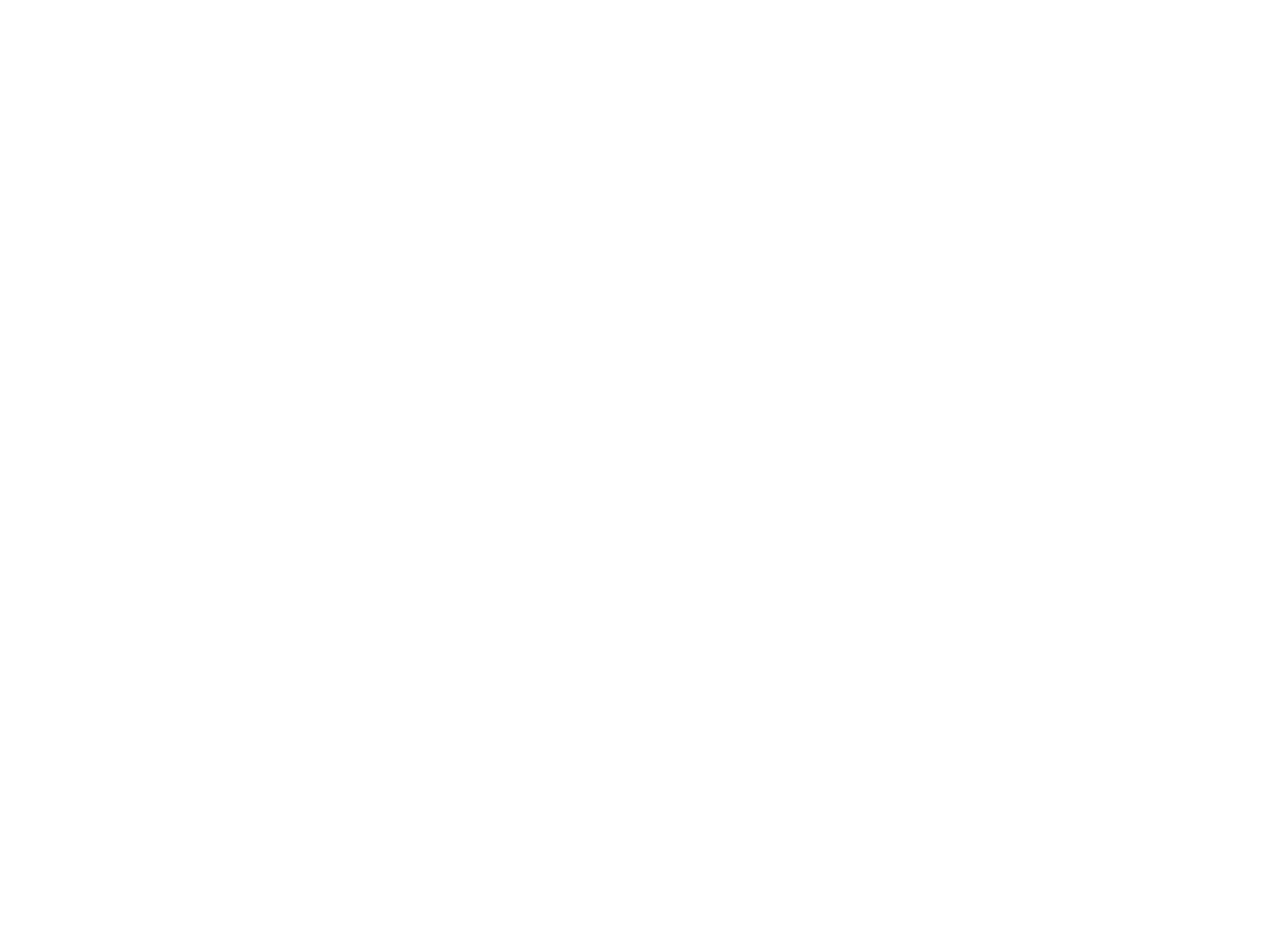
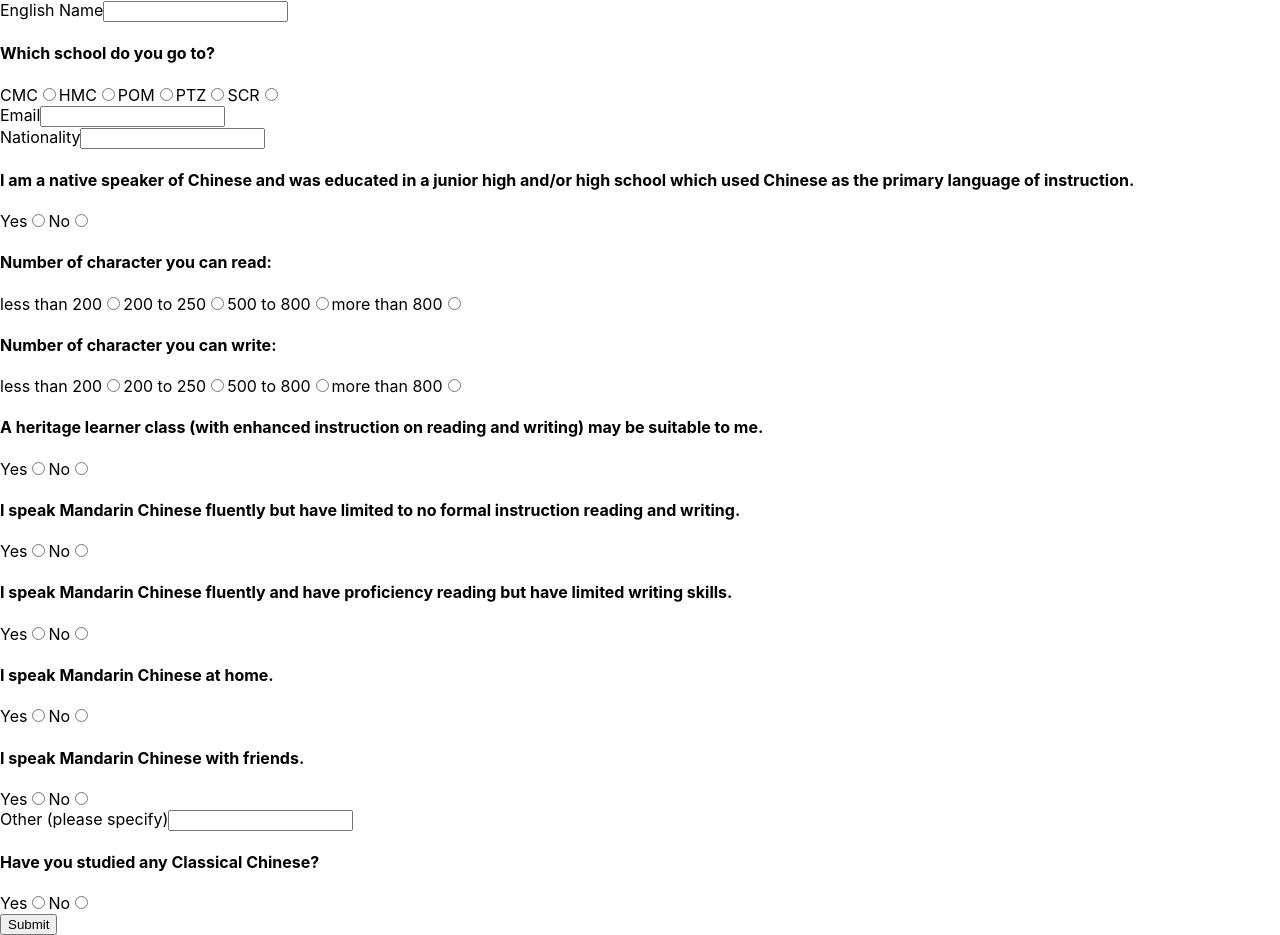
Before and after one commit to natashawong/placement-test, a React (Create React App) app: page / in a window 1280 px wide. Before the commit the page ends 800 px from the top, so only its background shows below. Built offline with nearby package versions, Linux system fonts and the light colour scheme.

Commit message:
added most prelim questions

```diff
--- /dev/null
+++ b/src/Components/RadioGroup/RadioGroup.js
@@ -0,0 +1,90 @@
+import React from 'react';
+
+import { Field } from 'formik';
+
+
+/*
+-----------------
+Radio Group Types
+-----------------
+
+Yes/No Radio Group:
+- question, qName
+- labels: Yes, No
+
+School Radio Group:
+- qName
+- labels: CMC, HMC, POM, PTZ, SCR
+Note: question already inserted
+
+Number of Character Radio Group:
+- question, qName
+- labels: less than 200, 200 to 250, 500 to 800, more than 800
+
+Topic Proficiency Radio Group:
+- question, qName
+- labels: All, Most, Some, None
+
+*/
+
+export const YNRadioGroup = ({question, qName}) => {
+    return(
+        <div>
+            <h4>{question}</h4>
+            <label>Yes</label>
+            <Field type="radio" name={qName} value="Yes"/>
+            <label>No</label>
+            <Field type="radio" name={qName} value="No"/>
+        </div>
+    )
+}
+
+export const SchlRadioGroup = ({qName}) => {
+    return(
+        <div>
+            <h4>Which school do you go to?</h4>
+            <label>CMC</label>
+            <Field type="radio" name={qName} value="CMC"/>
+            <label>HMC</label>
+            <Field type="radio" name={qName} value="HMC"/>
+            <label>POM</label>
+            <Field type="radio" name={qName} value="POM"/>
+            <label>PTZ</label>
+            <Field type="radio" name={qName} value="PTZ"/>
+            <label>SCR</label>
+            <Field type="radio" name={qName} value="SCR"/>
+        </div>
+    )
+}
+
+export const NumCharsRadioGroup = ({question, qName}) => {
+    return(
+        <div>
+            <h4>{question}</h4>
+            <label>less than 200</label>
+            <Field type="radio" name={qName} value="<200"/>
+            <label>200 to 250</label>
+            <Field type="radio" name={qName} value="200-250"/>
+            <label>500 to 800</label>
+            <Field type="radio" name={qName} value="500-800"/>
+            <label>more than 800</label>
+            <Field type="radio" name={qName} value=">800"/>
+        </div>
+    )
+}
+
+export const TopicProfRadioGroup = ({question, qName}) => {
+    return(
+        <div>
+            <h4>{question}</h4>
+            <label>All</label>
+            <Field type="radio" name={qName} value="All"/>
+            <label>Most</label>
+            <Field type="radio" name={qName} value="Most"/>
+            <label>Some</label>
+            <Field type="radio" name={qName} value="Some"/>
+            <label>None</label>
+            <Field type="radio" name={qName} value="None"/>
+        </div>
+    )
+}
--- /dev/null
+++ b/src/Components/TextField/TextField.js
@@ -0,0 +1,10 @@
+import React from 'react';
+
+export const TextField = ({question, qName}) => {
+    return(
+        <div>
+            <label>{question}</label>
+            <input type="text" name={qName}/>
+        </div>
+    )
+}
--- a/src/Pages/StudentData.js
+++ b/src/Pages/StudentData.js
@@ -1,27 +1,33 @@
 import React, {Component} from 'react';
 import { Formik, Form } from 'formik';
+import { Link } from 'react-router-dom';
+
+import { saveUserData, saveLangSettings } from '../Redux/actions';
+
+import { YNRadioGroup, SchlRadioGroup, NumCharsRadioGroup, TopicProfRadioGroup } from '../Components/RadioGroup/RadioGroup';
+import { TextField } from '../Components/TextField/TextField';
 
 export default class Settings extends Component {
     render() {
         const initialValues = {
-            Name: "",
-            School: "CMC",
-            Email: "",
-            Nationality: "",
-            NativeSpeaker: false,
+            Name: "", // done
+            School: "", // done
+            Email: "", // done
+            Nationality: "", // done
+            NativeSpeaker: "", // done
             PrevChineseEducation: "",
             RecentYrChineseEd: 0,
             IntensityOfInstruction: 0,
-            NumCharactersRead: 0,
-            NumCharactersWritten: 0,
-            HeritageLearner: false,
-            FluentWOFormal: false,
-            FluentWOWriting: false,
-            ChineseAtHome: false,
-            ChineseWFriends: false,
-            Other: "",
-            Classical: false,
-            StudyAbroad: false,
+            NumCharactersRead: "", // done
+            NumCharactersWritten: "", // done
+            HeritageLearner: "", // done
+            FluentWOFormal: "", // done
+            FluentWOWriting: "", // done
+            ChineseAtHome: "", // done
+            ChineseWFriends: "", // done
+            Other: "", // done
+            Classical: "", // done
+            StudyAbroad: "",
             LengthOfStudyAbroad: 0,
             Topics_Family_Dates_Hobby_Sports_Money: "",
             Topics_Weather_Direction_Doctor_Apt_Travel: "",
@@ -29,6 +35,7 @@
             Topics_Uni_ChineseReligion_Customs_Gender_Env: "",
             Topics_LiteraryWorks_Hist_Economy: "",
             OtherInfo: "",
+            LangSettings: "",
         };
 
         return(
@@ -36,11 +43,54 @@
                 initialValues={initialValues}
                 onSubmit={(values) => {
                     alert(JSON.stringify(values, null, 4));
-                    // DISPATCH action submitting values into user state (actions.js)
+                    this.props.store.dispatch(saveUserData(values))
+                    this.props.store.dispatch(saveLangSettings(values.LangSettings))
+
                 }}
             >
                 <Form>
-                    {/* gazilion fields – components needed to be built */}
+                    <TextField question={"English Name"} qName={"Name"}/>
+                    <SchlRadioGroup qName={"School"}/>
+                    <TextField question={"Email"} qName={"Email"}/>
+                    <TextField question={"Nationality"} qName={"Nationality"}/>
+
+                    <YNRadioGroup
+                        question={"I am a native speaker of Chinese and was educated in a junior high and/or high school which used Chinese as the primary language of instruction."}
+                        qName={"NativeSpeaker"}
+                    />
+
+                    <NumCharsRadioGroup question={"Number of character you can read:"} qName={"NumCharactersRead"}/>
+                    <NumCharsRadioGroup question={"Number of character you can write:"} qName={"NumCharactersWritten"}/>
+
+                    <YNRadioGroup
+                        question={"A heritage learner class (with enhanced instruction on reading and writing) may be suitable to me."}
+                        qName={"HeritageLearner"}
+                    />
+                    <YNRadioGroup
+                        question={"I speak Mandarin Chinese fluently but have limited to no formal instruction reading and writing."}
+                        qName={"FluentWOFormal"}
+                    />
+                    <YNRadioGroup
+                        question={"I speak Mandarin Chinese fluently and have proficiency reading but have limited writing skills."}
+                        qName={"FluentWOWriting"}
+                    />
+                    <YNRadioGroup
+                        question={"I speak Mandarin Chinese at home."}
+                        qName={"ChineseAtHome"}
+                    />
+                    <YNRadioGroup
+                        question={"I speak Mandarin Chinese with friends."}
+                        qName={"ChineseWFriends"}
+                    />
+                    <TextField question={"Other (please specify)"} qName={"Other"}/>
+
+                    <YNRadioGroup
+                        question={"Have you studied any Classical Chinese?"}
+                        qName={"Classical"}
+                    />
+
+                    {/* I have to change topic prof checks */}
+                    <Link to="/start-test"><button type="submit">Submit</button></Link>
                 </Form>
             </Formik>
         )
--- a/src/Redux/actions.js
+++ b/src/Redux/actions.js
@@ -4,3 +4,10 @@
         data
     }
 });
+
+export const saveLangSettings = data => ({
+    type: "SAVE_LANG_SETTINGS",
+    payload: {
+        data
+    }
+})
--- /dev/null
+++ b/src/utils/CheckAns.js
@@ -0,0 +1,2 @@
+// function to compare studentAns and correctAns
+// return how many correct and wtv
```
Also changed, not shown: src/Components/RadioGroup/RadioGroup.css (added), src/Components/TextField/TextField.css (added), src/Pages/GeneratePage.js (line endings or trailing spaces), 1 other file (tests, documents, lock files or other folders).
